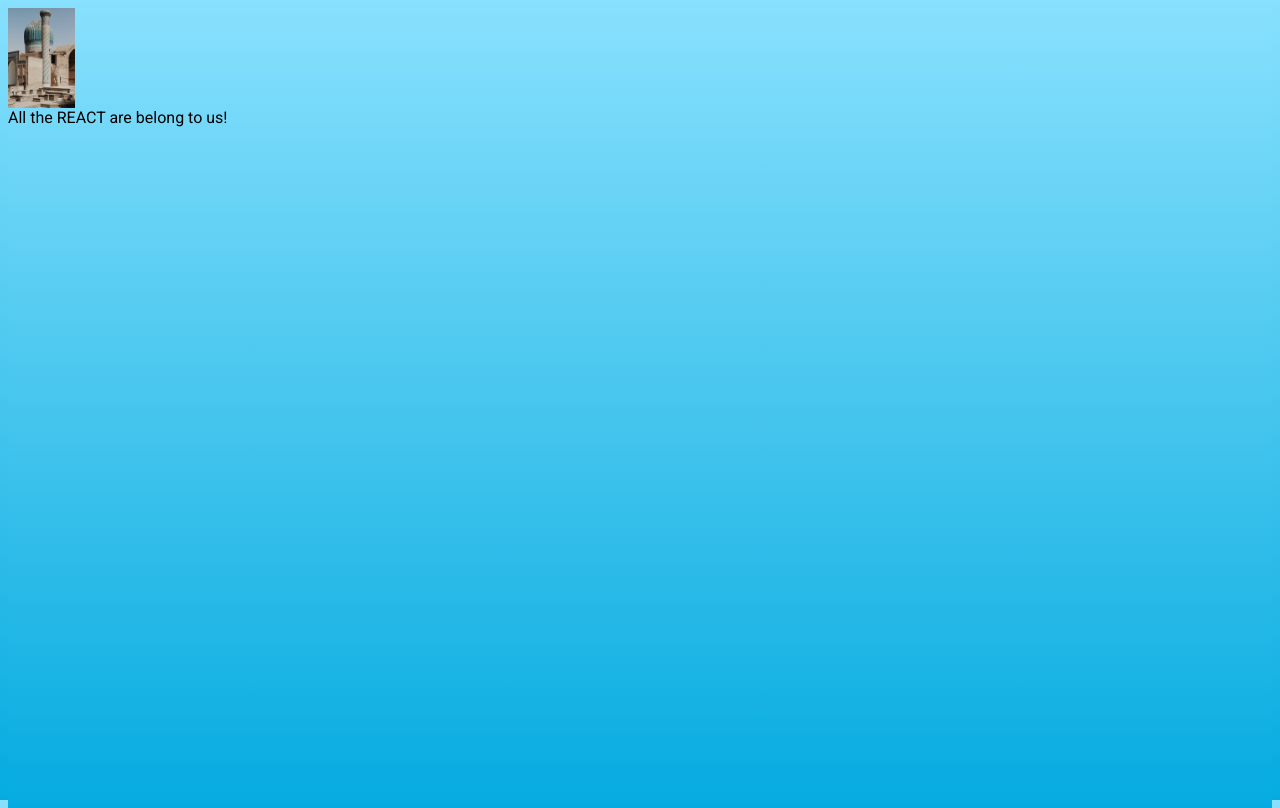
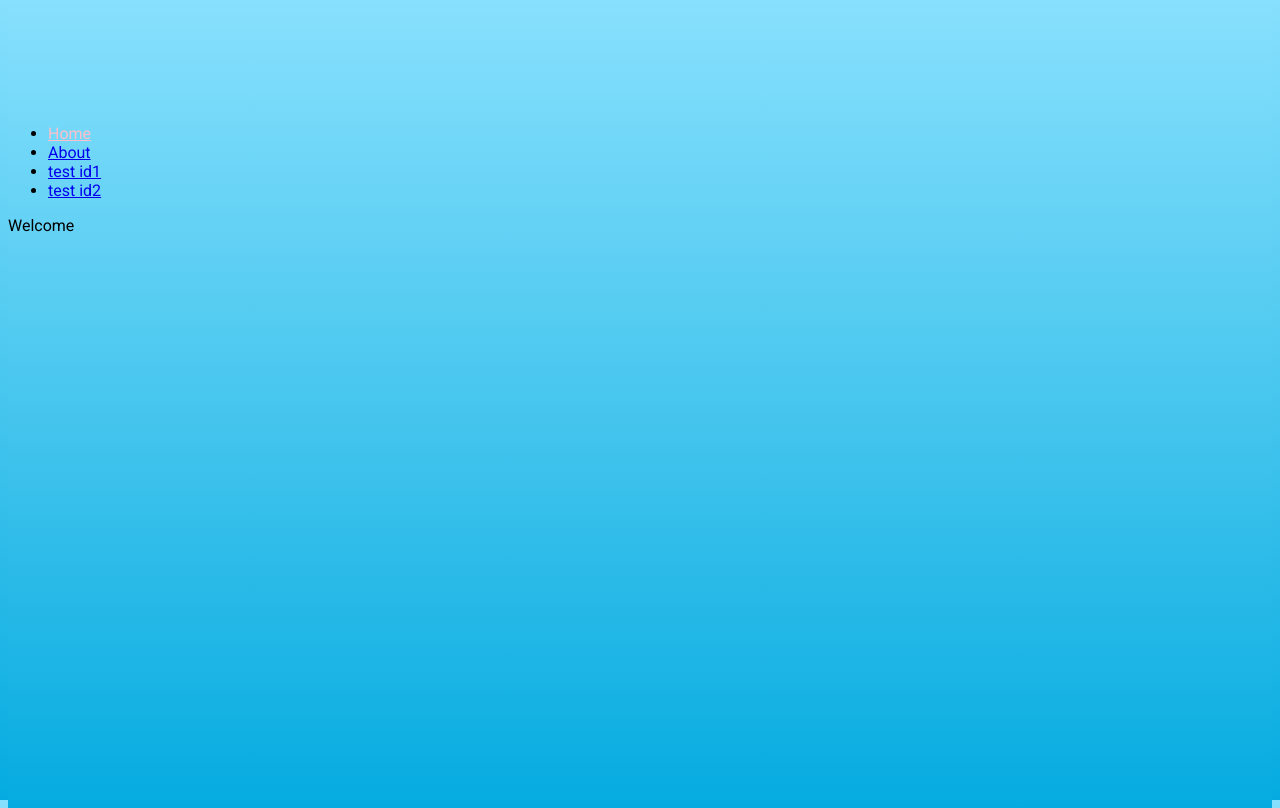
Before and after one commit to fpoon777/dali_api_22f, a React app: page / in a window 1280 px wide. Built offline with nearby package versions, Linux system fonts and the light colour scheme.

Commit message:
with router

```diff
--- a/package.json
+++ b/package.json
@@ -56,6 +56,7 @@
     "lodash.debounce": "^4.0.8",
     "react": "^18.0.0",
     "react-dom": "^18.0.0",
-    "react-router": "^6.3.0"
+    "react-router": "^6.3.0",
+    "react-router-dom": "^6.3.0"
   }
 }
--- a/src/index.js
+++ b/src/index.js
@@ -1,9 +1,51 @@
 import React from 'react';
 import { createRoot } from 'react-dom/client';
 import './style.scss';
+import {
+  BrowserRouter as Router, Routes, Route, NavLink, useParams,
+} from 'react-router-dom';
 
-function App() {
-  return <div className="test">All the REACT are belong to us!</div>;
+function About(props) {
+  return <div> All there is to know about me </div>;
+}
+function Welcome(props) {
+  return <div>Welcome</div>;
+}
+function Test(props) {
+  const { id } = useParams();
+  return <div> ID: {id} </div>;
+}
+function FallBack(props) {
+  return <div>URL Not Found</div>;
+}
+
+function Nav(props) {
+  return (
+    <nav>
+      <ul>
+        <li><NavLink to="/">Home</NavLink></li>
+        <li><NavLink to="/about">About</NavLink></li>
+        <li><NavLink to="/test/id1">test id1</NavLink></li>
+        <li><NavLink to="/test/id2">test id2</NavLink></li>
+      </ul>
+    </nav>
+  );
+}
+
+function App(props) {
+  return (
+    <Router>
+      <div>
+        <Nav />
+        <Routes>
+          <Route path="/" element={<Welcome />} />
+          <Route path="/about" element={<About />} />
+          <Route path="/test/:id" element={<Test />} />
+          <Route path="*" element={<FallBack />} />
+        </Routes>
+      </div>
+    </Router>
+  );
 }
 
 const root = createRoot(document.getElementById('main'));
--- a/src/style.scss
+++ b/src/style.scss
@@ -6,9 +6,13 @@ html {
 }
 
 .logo {
-    background-image: url('img/myImage.jpeg');
+    // background-image: url('img/myImage.jpeg');
     width: 100px;
     height: 100px;
     background-repeat: no-repeat;
     background-size: contain;
 }
+
+.active {
+    color: pink;
+}
--- a/webpack.config.js
+++ b/webpack.config.js
@@ -12,9 +12,11 @@ const finalCSSLoader = (env === 'production') ? MiniCssExtractPlugin.loader : {
 module.exports = {
   mode: env,
   entry: ['./src'], // this is where our app lives
+  output: { publicPath: '/' },
   devtool: 'source-map', // this enables debugging with source in chrome devtools
   devServer: {
     hot: true,
+    historyApiFallback: true,
   },
   module: {
     rules: [
```
Also changed, not shown: 1 other file.
